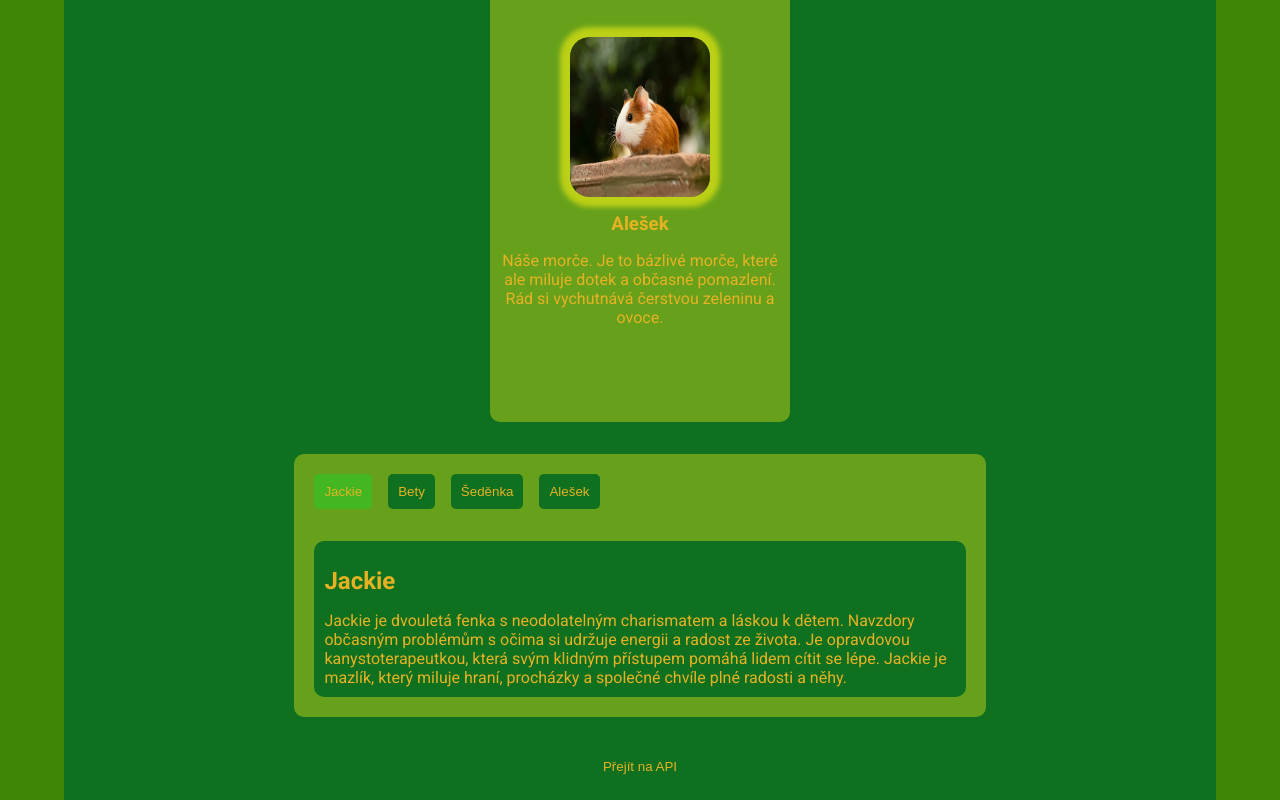
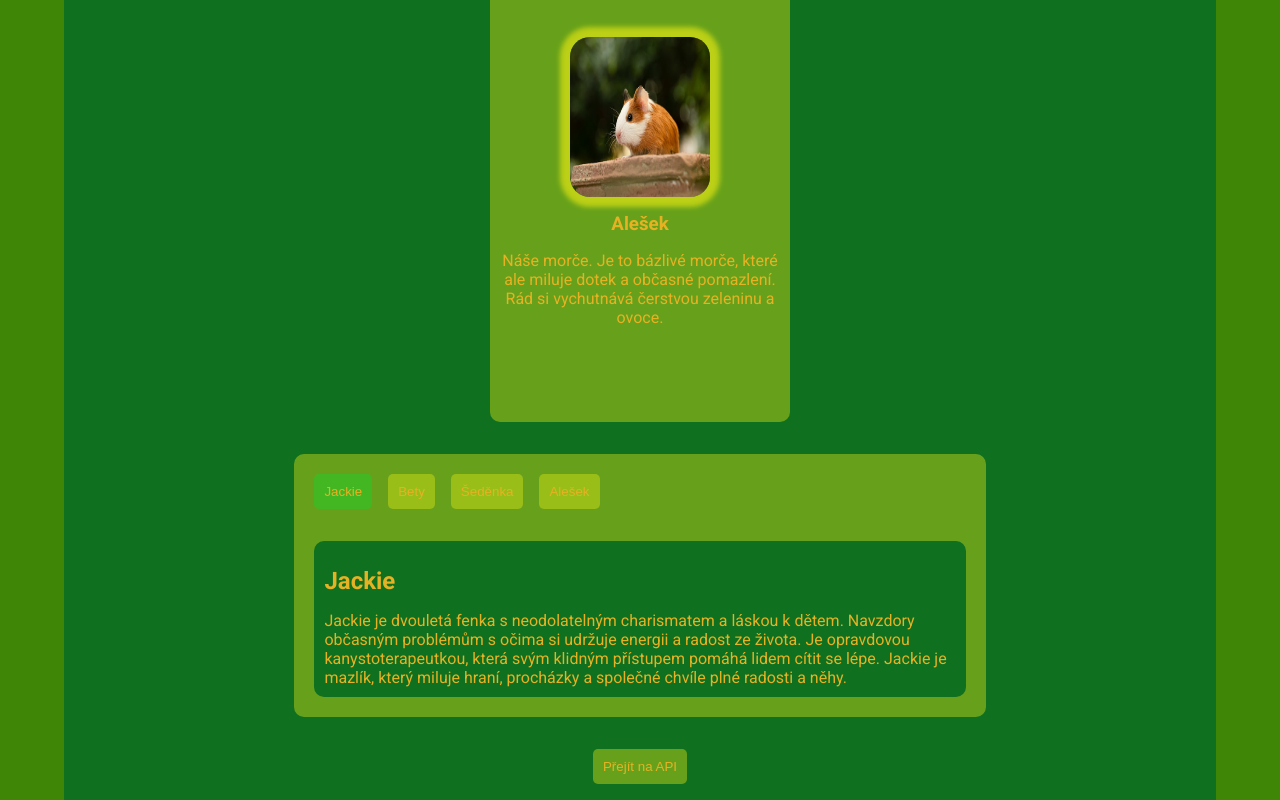
Before and after one commit to DanielK-tech/Engeto-React-Projekt, a React (Create React App) app: page / in a window 1280 px wide. Shown: the part 1074-1874 px from the top of the page. Built offline with nearby package versions, Linux system fonts and the light colour scheme.

Commit message:
style button

```diff
--- a/src/components/PetsInfo.css
+++ b/src/components/PetsInfo.css
@@ -27,18 +27,3 @@
    padding: 10px;
    border-radius: 10px;
 }
-
-/**tlačítko */
-.button{
-    padding: 10px;
-    border: none;
-    border-radius: 5px;
-    background-color: var(--Conteiner-color);
-    color: var(--text-Color);
-    cursor: pointer;
-    transition:  0.5s;
-    margin-bottom: 1rem;
-}
-.button.active{
-    background-color: var(--active-button);
-}
--- a/src/index.css
+++ b/src/index.css
@@ -21,3 +21,21 @@
   background-color: var(--backgroud-Color);
   color: var(--text-Color);
 }
+
+/************************
+      Tlačítko
+*********************/
+
+.button{
+    padding: 10px;
+    border: none;
+    border-radius: 5px;
+    background-color: var(--Conteiner-color);
+    color: var(--text-Color);
+    cursor: pointer;
+    transition:  0.5s;
+    margin-bottom: 1rem;
+}
+.button.active{
+    background-color: var(--active-button);
+}
--- a/src/pages/HomePage.css
+++ b/src/pages/HomePage.css
@@ -41,20 +41,3 @@
   align-items: center;
 
 }
-
-/************************
-      Tlačítko
-*********************/
-
-.button{
-    padding: 10px;
-    border: none;
-    border-radius: 5px;
-    background-color: var(--Conteiner-color);
-    color: var(--text-Color);
-    cursor: pointer;
-    transition:  0.5s;
-}
-.button.active{
-    background-color: var(--active-button);
-}
```
